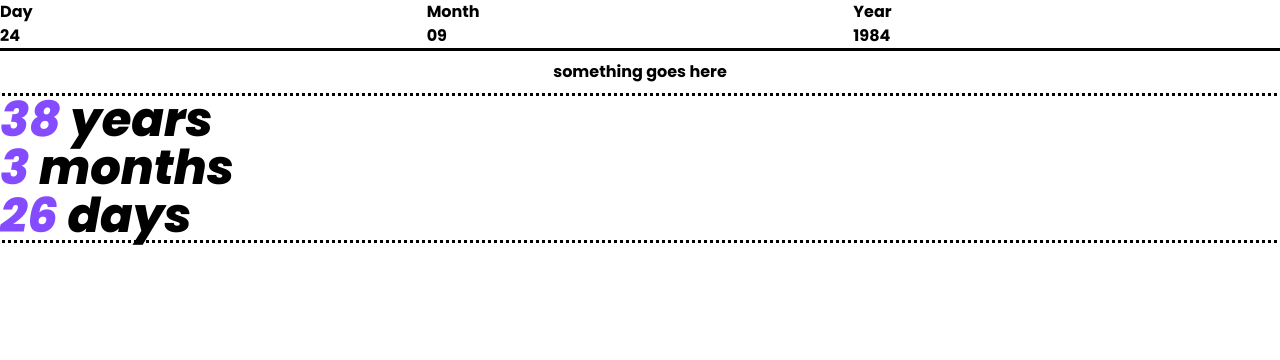
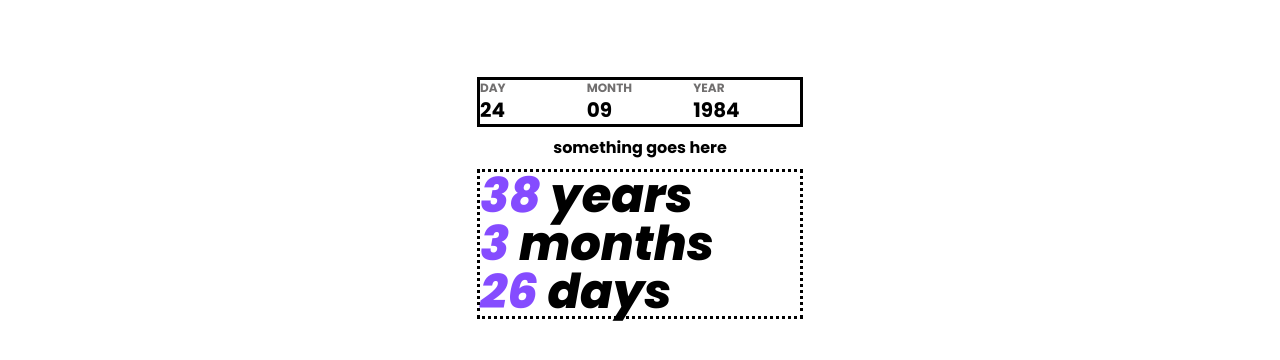
Before and after one commit to TheMcnafaha/frontend-mentor-age-calc, a Next.js app: page / in a window 1280 px wide. Shown: the top 360 px of the page. Built offline with nearby package versions, Linux system fonts and the light colour scheme.

Commit message:
placed calendar component

```diff
--- a/src/pages/index.tsx
+++ b/src/pages/index.tsx
@@ -9,26 +9,42 @@ const Home: NextPage = () => {
         <title>Age App Calculator</title>
         <meta name="description" content="Generated by create-t3-app" />
         <link rel="icon" href="/calculator-svgrepo-com.svg" />
-
       </Head>
-      <main className="font-['Poppins']">
-        <AgeForm/>
-        <div>
-          <p className="my-3 text-center">something goes here</p>
-        </div>
-        <DisplayResult />
+      <main className="font-['Poppins']  flex flex-col  min-h-screen items-center">
+      <CalendarComponent />
       </main>
     </>
   );
 };
 
+
+function CalendarComponent(){
+
+  return(
+
+    <div className="max-w-xs mt-20">
+    <AgeForm />
+    <div>
+      <p className="my-3 text-center">something goes here</p>
+    </div>
+    <DisplayResult />
+    </div>
+
+  )
+}
 function AgeForm() {
   return (
     <>
       <form action="" className="flex outline">
         <div className="grid w-1/3 ">
-          <label htmlFor="day">Day</label>
+          <label
+            htmlFor="day"
+            className=" text-xs uppercase text-template_smokey_grey font-light"
+          >
+            Day
+          </label>
           <input
+          className="text-xl"
             type="text"
             inputMode="numeric"
             pattern="d?d"
@@ -38,8 +54,14 @@ function AgeForm() {
         </div>
 
         <div className="grid w-1/3 ">
-          <label htmlFor="month">Month</label>
+          <label
+            htmlFor="month"
+            className=" text-xs uppercase text-template_smokey_grey font-light"
+          >
+            Month
+          </label>
           <input
+          className="text-xl"
             type="text"
             inputMode="numeric"
             pattern="d?d"
@@ -49,8 +71,14 @@ function AgeForm() {
         </div>
 
         <div className="grid w-1/3 ">
-          <label htmlFor="year">Year</label>
+          <label
+            htmlFor="year"
+            className=" text-xs uppercase text-template_smokey_grey font-light"
+          >
+            Year
+          </label>
           <input
+          className="text-xl"
             type="text"
             inputMode="numeric"
             pattern="dddd"
@@ -66,7 +94,7 @@ function AgeForm() {
 function DisplayResult() {
   return (
     <>
-      <h1 className="  outline-dotted  text-5xl font-extrabold italic ">
+      <h1 className="  text-5xl  font-extrabold italic outline-dotted ">
         <span className=" text-template_purple">38</span> years
         <br></br>
         <span className=" text-template_purple">3</span> months
```
